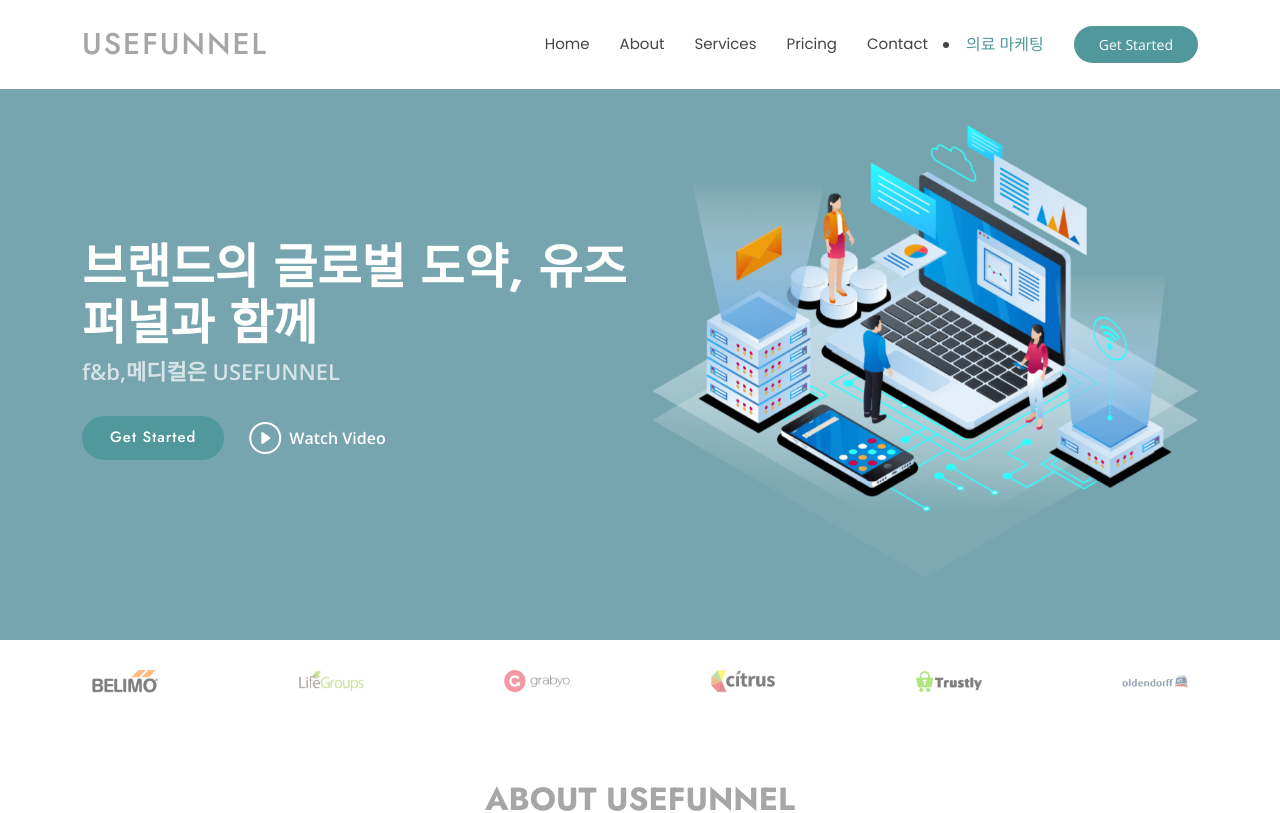
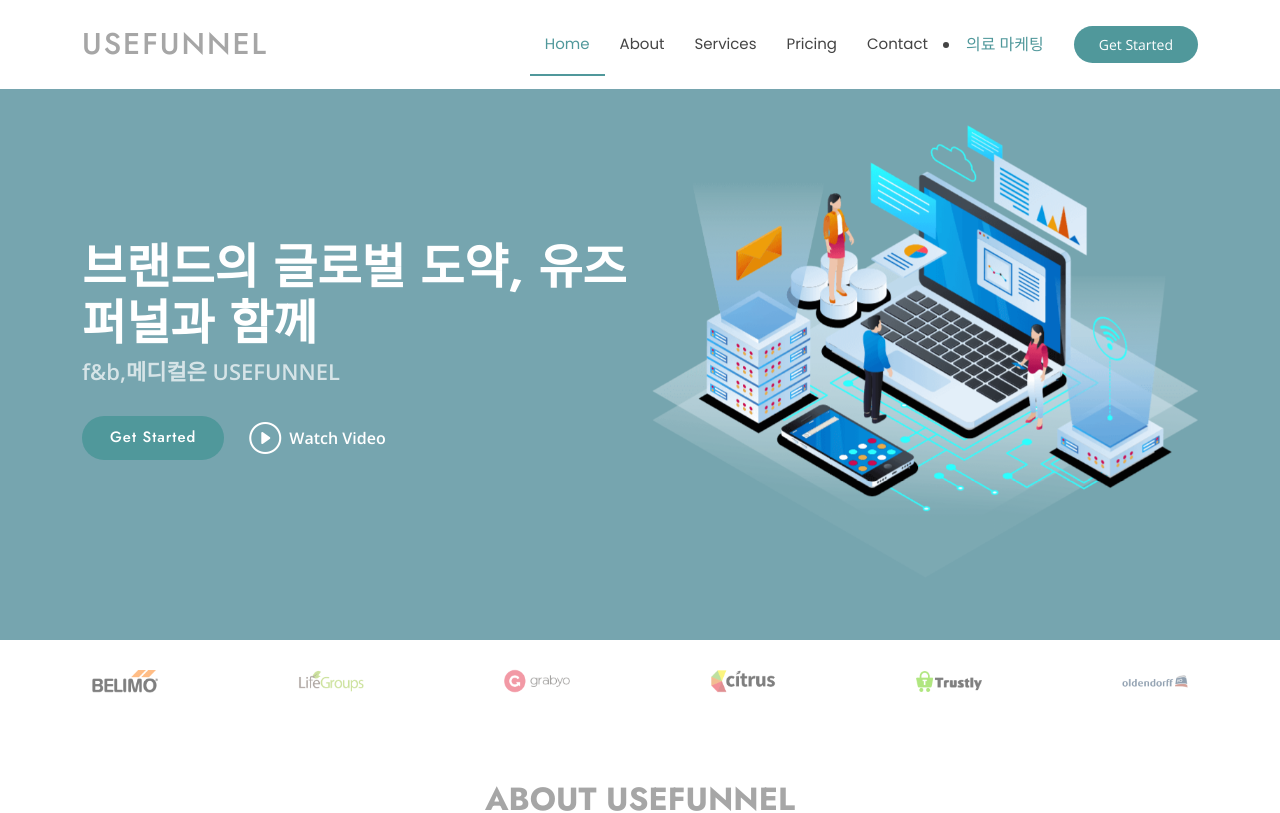
Before and after one commit to JooKyung-Yuh/Usefunnel, a Next.js app: page / in a window 1280 px wide. Shown: the top 813 px of the page. Built offline with nearby package versions, Linux system fonts and the light colour scheme.

Commit message:
/medical-marketing/ navbar 변경

```diff
--- a/components/layout/DynamicNavMenu.tsx
+++ b/components/layout/DynamicNavMenu.tsx
@@ -24,21 +24,33 @@ const DynamicNavMenu = () => {
     { href: '#benefits', label: '도입 효과' },
   ]
 
+  const medicalMenu = [
+    { href: '#hero', label: '소개' },
+    { href: '#problems', label: '시장 현황' },
+    { href: '#solution', label: '솔루션' },
+    { href: '#cta', label: '상담 신청' },
+  ]
+
   useEffect(() => {
     const handleScroll = () => {
-      const sections = document.querySelectorAll('div[id]')
+      const currentMenu = getCurrentMenu()
+      const sections = currentMenu.map((item) =>
+        document.getElementById(item.href.substring(1)),
+      )
+
       const scrollPosition = window.scrollY + 100
 
       sections.forEach((section) => {
-        const sectionTop = (section as HTMLElement).offsetTop
-        const sectionHeight = (section as HTMLElement).offsetHeight
-        const sectionId = section.getAttribute('id') || ''
+        if (section) {
+          const sectionTop = section.offsetTop
+          const sectionHeight = section.clientHeight
 
-        if (
-          scrollPosition >= sectionTop &&
-          scrollPosition < sectionTop + sectionHeight
-        ) {
-          setActiveSection(sectionId)
+          if (
+            scrollPosition >= sectionTop &&
+            scrollPosition < sectionTop + sectionHeight
+          ) {
+            setActiveSection(section.id)
+          }
         }
       })
 
@@ -47,7 +59,18 @@ const DynamicNavMenu = () => {
 
     window.addEventListener('scroll', handleScroll)
     return () => window.removeEventListener('scroll', handleScroll)
-  }, [])
+  }, [router.pathname])
+
+  const getCurrentMenu = () => {
+    switch (router.pathname) {
+      case '/services/ServicesDetailPage':
+        return serviceDetailMenu
+      case '/medical-marketing':
+        return medicalMenu
+      default:
+        return defaultMenu
+    }
+  }
 
   const toggleMobileNav = () => {
     setIsMobileNavActive(!isMobileNavActive)
@@ -70,7 +93,7 @@ const DynamicNavMenu = () => {
       className={`${styles.navmenu} ${scrolled ? styles.sticked : ''}`}
     >
       <ul className={styles.navList}>
-        {currentMenu.map((item) => (
+        {getCurrentMenu().map((item) => (
           <li key={item.href} className={styles.navItem}>
             <a
               href={item.href}
--- a/components/medical/MedicalMarketingContent.tsx
+++ b/components/medical/MedicalMarketingContent.tsx
@@ -4,7 +4,7 @@ import styles from '../../styles/components/medical/MedicalMarketing.module.css'
 const MedicalMarketingContent = () => {
   return (
     <div className={styles.medicalMarketing}>
-      <section className={styles.hero}>
+      <section id="hero" className={styles.hero}>
         <div className="container">
           <h1>해외 신규 환자를 확보하고 계십니까?</h1>
         </div>
```
